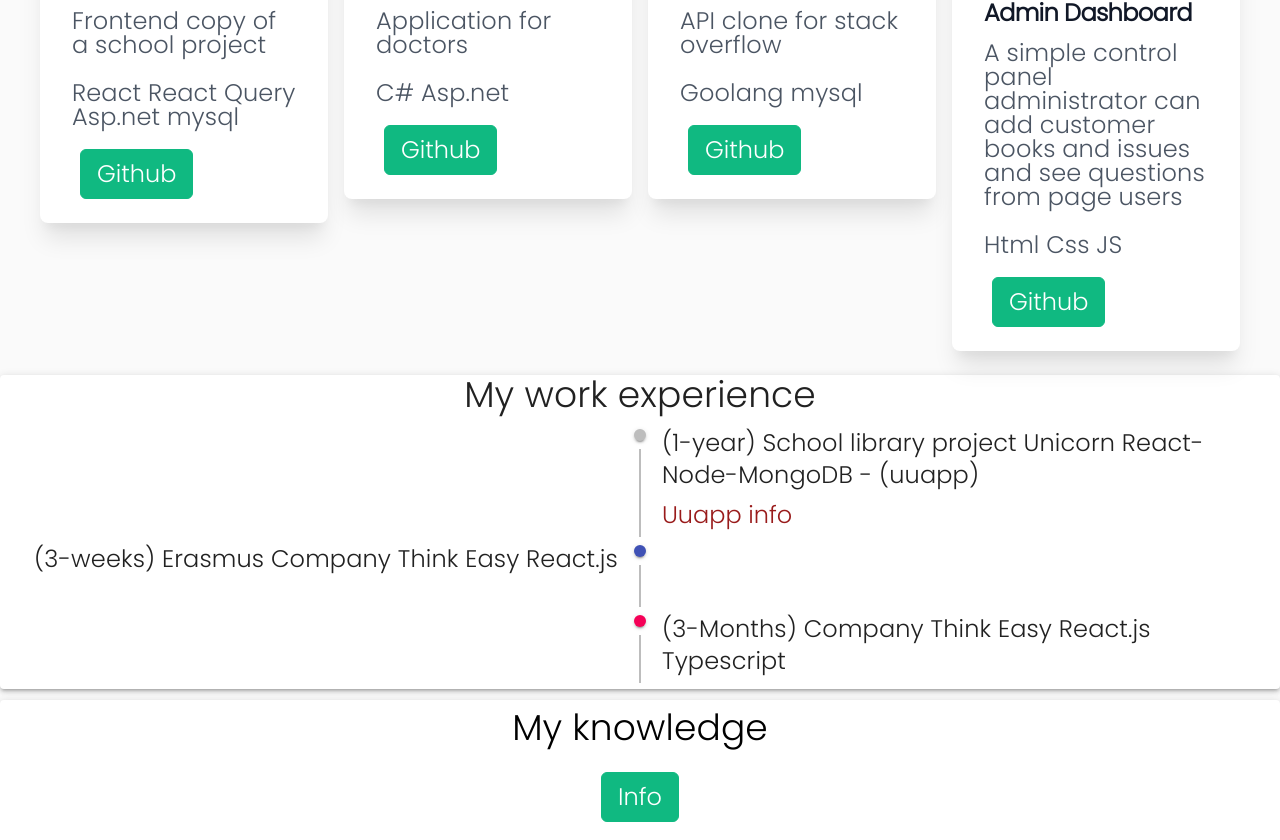
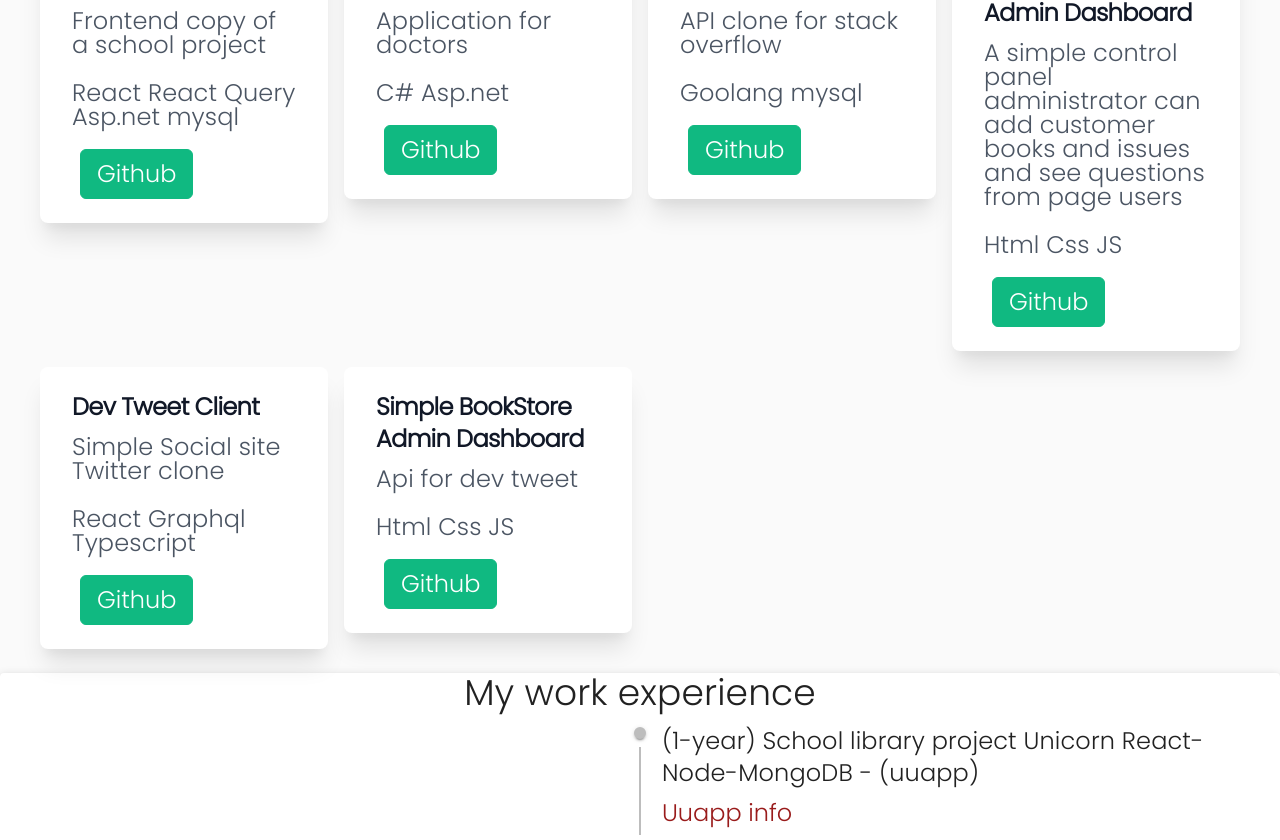
Before and after one commit to peterdinis/Portfolio-Dinis, a React (Create React App) app: page / in a window 1280 px wide. Shown: the part 2000-2840 px from the top of the page. Built offline with nearby package versions, Linux system fonts and the light colour scheme.

Commit message:
Update projects

```diff
--- a/src/components/projects/MyProjects.jsx
+++ b/src/components/projects/MyProjects.jsx
@@ -41,6 +41,20 @@ const MyProjects = () => {
           link="https://github.com/peterdinis/Simple-Dashboard"
           firstLinkName="Github"
         />
+        <Project
+          name="Dev Tweet Client"
+          description={t("description.socialGraphql")}
+          subName="React Graphql Typescript "
+          link="https://github.com/peterdinis/React-Graphql-SocialSite"
+          firstLinkName="Github"
+        />
+        <Project
+          name="Simple BookStore Admin Dashboard"
+          description={t("description.socialGraphAPI")}
+          subName="Html Css JS"
+          link="https://github.com/peterdinis/Simple-Dashboard"
+          firstLinkName="Github"
+        />
       </div>
     </div>
   );
--- a/src/i18n/i18n.js
+++ b/src/i18n/i18n.js
@@ -15,10 +15,12 @@ i18n
       en: {
         translation: {
           description: {
+            socialGraphAPI: "Api for dev tweet",
+            socialGraphql: "Simple Social site Twitter clone",
             devOverflow: "API clone for stack overflow",
             doc: "Application for doctors",
             aboutMe: "A few sentences about me",
-            firstSentence: "Hi My name is Peter Dinis. I am 20 years old. I come from Bardejov. I visited Secondary industrial school(SPST) in Bardejov",
+            firstSentence: "Hi My name is Peter Dinis. I am 21 years old. I come from Bardejov. I visited Secondary industrial school(SPST) in Bardejov",
             secondSentence: "I have the most experience with technologies: React Python Django and Typescript Node.",
             favoriteStack: "My favorite stack",
             myProjects: "Some of my projects",
@@ -56,6 +58,8 @@ i18n
       sk: {
         translation: {
           description: {
+            socialGraphAPI: "API k sociálnej siete",
+            socialGraphql: "Jednoduchá socialná sieť podobná twitteru",
             devOverflow: "Kopia Stack overflow",
             doc: "Applikácia pre doktorov",
             insta: "Kópia Instagramu",
@@ -63,7 +67,7 @@ i18n
             aboutMe: "Pár viet o mne",
             crm: "Jednoduchý crm systém",
             crmAPI: "API pre crm",
-            firstSentence: "Ahoj Volám sa Peter Dinis. Mám 20 rokov. Pochádzam z Bardejova. Naštevoval som Strednú priemyselnú školu technickú(SPŠT) v Bardejove. Skúsil som to aj na vysokej škole v Žiline, ale tam mi to nevyšlo. Odbor Informatika. Medzi moje záujmy patrí futbal, volejbal.",
+            firstSentence: "Ahoj Volám sa Peter Dinis. Mám 21 rokov. Pochádzam z Bardejova. Naštevoval som Strednú priemyselnú školu technickú(SPŠT) v Bardejove. Skúsil som to aj na vysokej škole v Žiline, ale tam mi to nevyšlo. Odbor Informatika. Medzi moje záujmy patrí futbal, volejbal.",
             secondSentence: "Najväčšie skúsenosti mám z technológiami: React Python Django a Typescript Node.",
             favoriteStack: "Môj obľubený stack",
             newProjectOne: "Jednoduchá e-commerce aplikácia v node",
```
